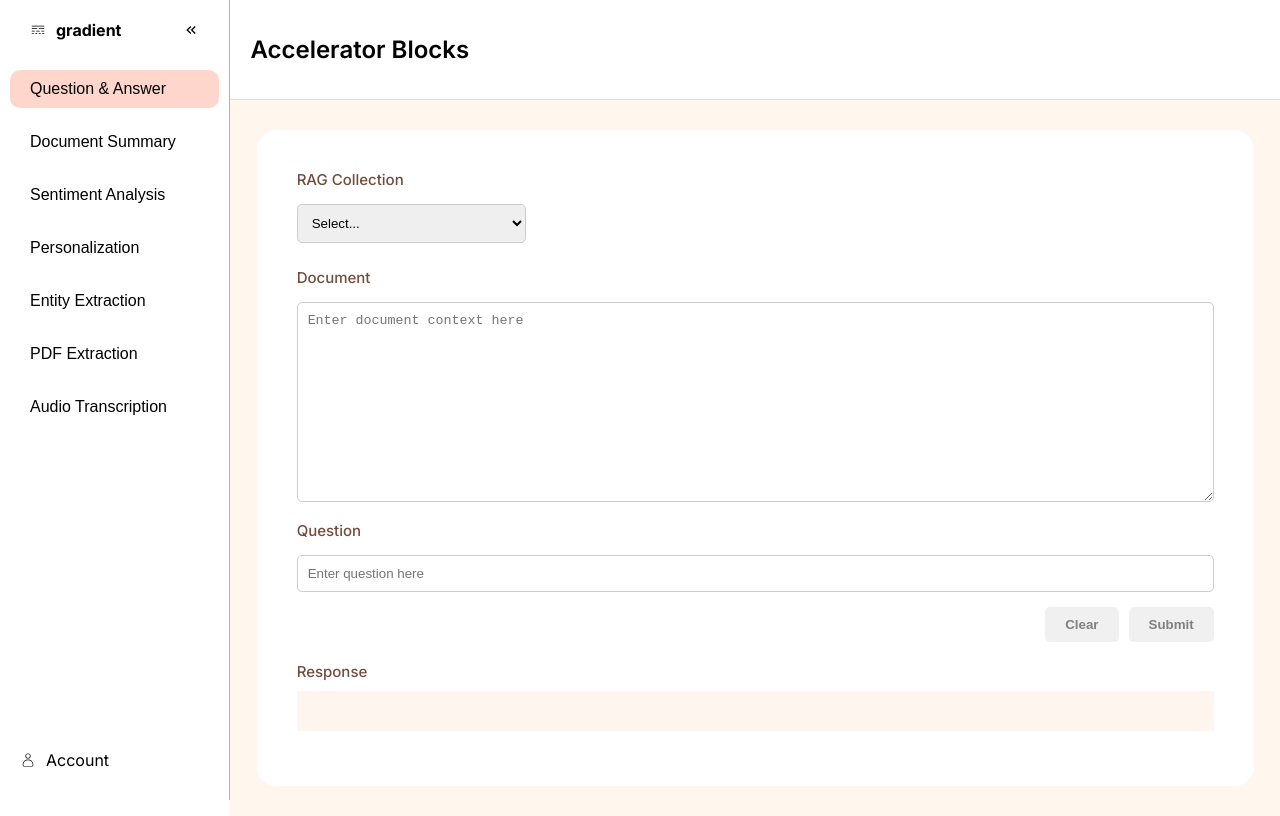
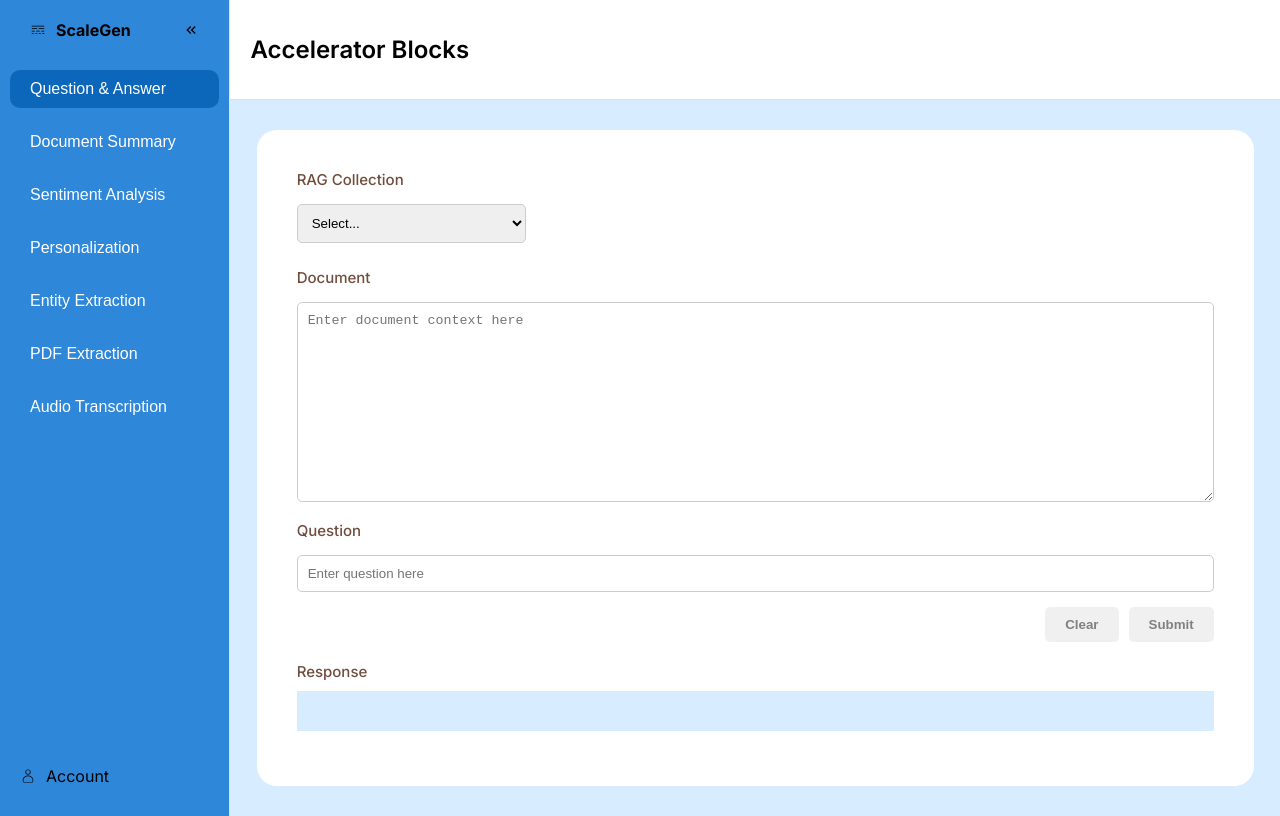
Before and after one commit to arkalal/Accelerator-Blocks---ScaleGen, a Next.js app: page / in a window 1280 px wide. Built offline with nearby package versions, Linux system fonts and the light colour scheme.

Commit message:
Added UI standards

```diff
--- a/components/Content/Content.module.scss
+++ b/components/Content/Content.module.scss
@@ -1,7 +1,9 @@
+@import "../../styles/mixins.module.scss";
+
 .Content {
   width: 82%;
   //   padding: 20px;
-  background-color: #fff7ee;
+  background-color: $lightBlue;
 
   .ContentBlocks {
     background-color: white;
--- a/components/Sidebar/Sidebar.js
+++ b/components/Sidebar/Sidebar.js
@@ -19,7 +19,7 @@ const Sidebar = ({ selectedOption, dispatchSelectedOption }) => {
         <div className={styles.SidebarHeader}>
           <div className={styles.SidebarHeaderTitle}>
             <PiGradientLight />
-            <span>gradient</span>
+            <span>ScaleGen</span>
           </div>
           <MdKeyboardDoubleArrowLeft />
         </div>
--- a/components/Sidebar/Sidebar.module.scss
+++ b/components/Sidebar/Sidebar.module.scss
@@ -1,11 +1,14 @@
+@import "../../styles/mixins.module.scss";
+
 .Sidebar {
   width: 18%;
   display: flex;
   flex-direction: column;
   justify-content: space-between;
-  height: 100vh;
-  border-right: 1px solid #cfaa9b;
+  min-height: 100vh;
+  border-right: 1px solid $borders;
   padding: 20px 10px;
+  background-color: $primary;
 
   .SidebarOption {
     display: flex;
@@ -44,15 +47,16 @@
         width: 100%;
         padding: 10px 20px;
         cursor: pointer;
+        color: $white;
 
         &:hover {
-          background-color: #ffd6cc;
+          background-color: $selectedPrimary;
           border-radius: 10px;
         }
       }
 
       .active {
-        background-color: #ffd6cc;
+        background-color: $selectedPrimary;
         padding: 10px 20px;
         border-radius: 10px;
       }
--- a/components/Tabs/AudioTranscription/AudioTranscription.module.scss
+++ b/components/Tabs/AudioTranscription/AudioTranscription.module.scss
@@ -1,12 +1,11 @@
+@import "../../../styles/mixins.module.scss";
+
 .AudioTranscription {
   .AudioTranscriptionResponse {
     margin-top: 20px;
 
     div {
-      width: 100%;
-      height: 40px;
-      background-color: #fef6ee;
-      margin-top: 10px;
+      @include response();
     }
   }
 
--- a/components/Tabs/DocumentSummary/DocumentSummary.module.scss
+++ b/components/Tabs/DocumentSummary/DocumentSummary.module.scss
@@ -1,3 +1,5 @@
+@import "../../../styles/mixins.module.scss";
+
 .DocumentSummary {
   .formGroup {
     margin-bottom: 15px;
@@ -63,12 +65,7 @@
     margin-top: 30px;
 
     div {
-      width: 100%;
-      min-height: 40px;
-      background-color: #fef6ee;
-      margin-top: 10px;
-      padding: 15px;
-      height: max-content;
+      @include response();
     }
   }
 
--- a/components/Tabs/EntityExtraction/EntityExtraction.module.scss
+++ b/components/Tabs/EntityExtraction/EntityExtraction.module.scss
@@ -1,3 +1,5 @@
+@import "../../../styles/mixins.module.scss";
+
 .EntityExtraction {
   .EntityExtractionResponse {
     margin-top: 30px;
@@ -9,10 +11,7 @@
     }
 
     div {
-      width: 100%;
-      height: 40px;
-      background-color: #fef6ee;
-      margin-top: 10px;
+      @include response();
     }
   }
 
--- a/components/Tabs/PDFExtraction/PDFExtraction.module.scss
+++ b/components/Tabs/PDFExtraction/PDFExtraction.module.scss
@@ -1,12 +1,11 @@
+@import "../../../styles/mixins.module.scss";
+
 .PDFExtraction {
   .PDFExtractionResponse {
     margin-top: 20px;
 
     div {
-      width: 100%;
-      height: 40px;
-      background-color: #fef6ee;
-      margin-top: 10px;
+      @include response();
     }
   }
 
--- a/components/Tabs/Personalization/Personalization.module.scss
+++ b/components/Tabs/Personalization/Personalization.module.scss
@@ -1,3 +1,5 @@
+@import "../../../styles/mixins.module.scss";
+
 .Personalization {
   .formGroup {
     margin-bottom: 15px;
@@ -33,12 +35,7 @@
     margin-top: 30px;
 
     div {
-      width: 100%;
-      min-height: 40px;
-      background-color: #fef6ee;
-      margin-top: 10px;
-      padding: 15px;
-      height: max-content;
+      @include response();
     }
   }
 
--- a/components/Tabs/QuestionAnswer/QuestionAnswer.module.scss
+++ b/components/Tabs/QuestionAnswer/QuestionAnswer.module.scss
@@ -1,3 +1,5 @@
+@import "../../../styles/mixins.module.scss";
+
 .QuestionAnswer {
   .formGroup {
     margin-bottom: 15px;
@@ -50,12 +52,7 @@
     margin-top: 20px;
 
     div {
-      width: 100%;
-      min-height: 40px;
-      background-color: #fef6ee;
-      margin-top: 10px;
-      padding: 15px;
-      height: max-content;
+      @include response();
     }
   }
 
--- a/components/Tabs/SentimentAnalysis/SentimentAnalysis.module.scss
+++ b/components/Tabs/SentimentAnalysis/SentimentAnalysis.module.scss
@@ -1,3 +1,5 @@
+@import "../../../styles/mixins.module.scss";
+
 .SentimentAnalysis {
   .formGroup {
     margin-bottom: 15px;
@@ -75,12 +77,7 @@
     margin-top: 30px;
 
     div {
-      width: 100%;
-      min-height: 40px;
-      background-color: #fef6ee;
-      margin-top: 10px;
-      padding: 15px;
-      height: max-content;
+      @include response();
     }
   }
 }
--- /dev/null
+++ b/styles/mixins.module.scss
@@ -0,0 +1,17 @@
+$primary: #2e87d9;
+$selectedPrimary: #0c66b9;
+$secondaryBackground: #f4f4f4;
+$white: #ffffff;
+$borders: #e4e4e4;
+$error: #d32f2f;
+$grey: #ababab;
+$lightBlue: #d8ecff;
+
+@mixin response {
+  width: 100%;
+  min-height: 40px;
+  background-color: $lightBlue;
+  margin-top: 10px;
+  padding: 15px;
+  height: max-content;
+}
```
